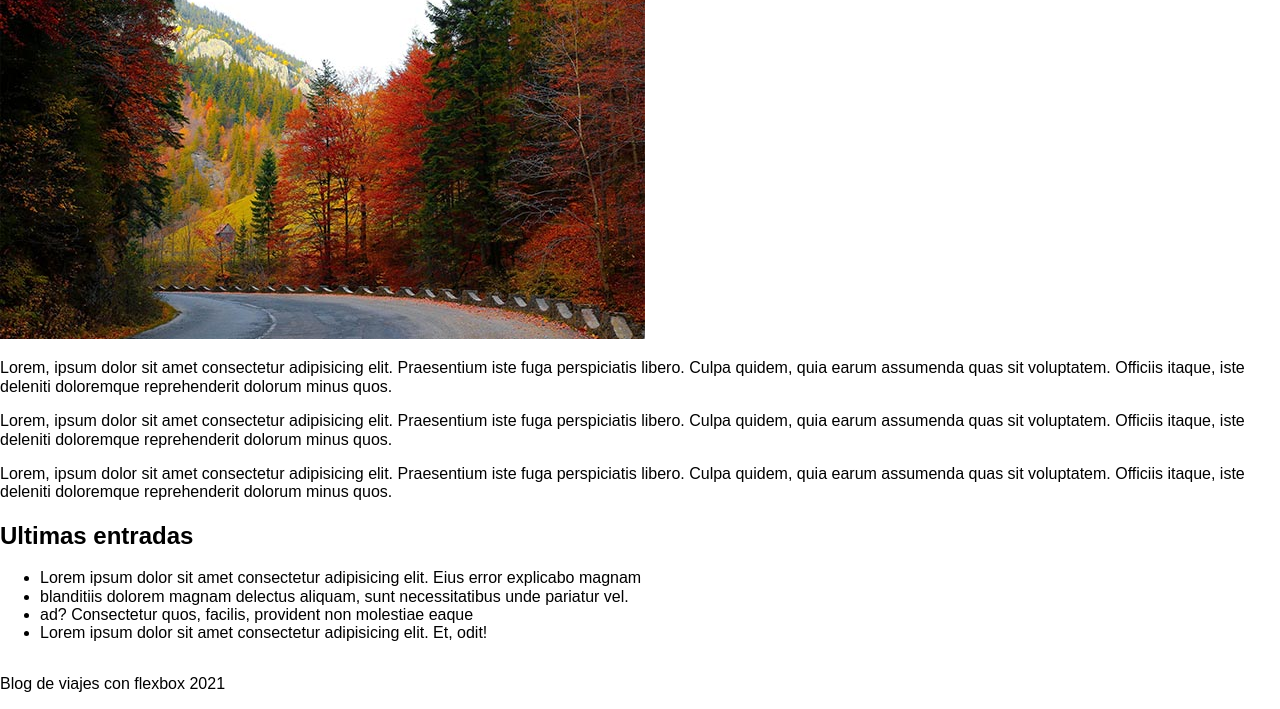
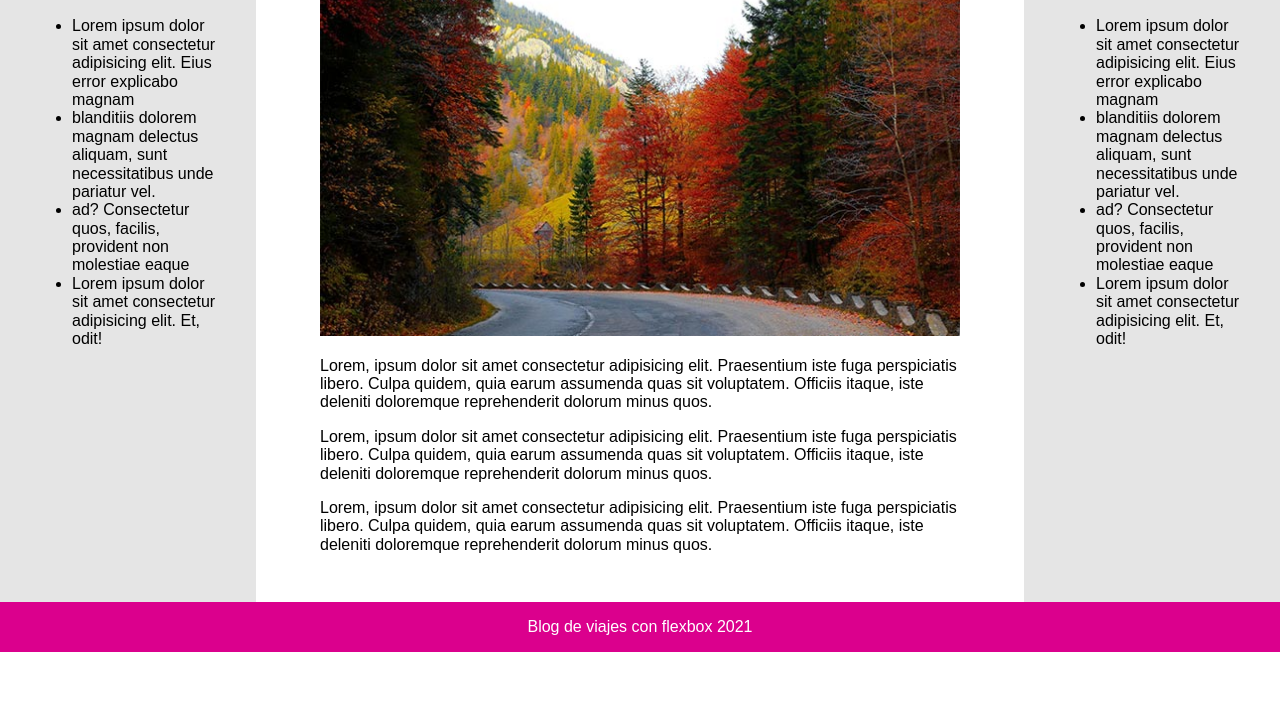
Before and after one commit to ojedam13/holy-grail, a plain HTML site: page index.html in a window 1280 px wide. Shown: the part 285-994 px from the top of the page. After the commit the page ends 937 px from the top, so only its background shows below. Drawn offline with nearby package versions, Linux system fonts and the light colour scheme.

Commit message:
agregando los sidebars

```diff
--- a/css/styles.css
+++ b/css/styles.css
@@ -44,9 +44,43 @@ img {
     color: wheat;
 }
 
+.contenido-principal{
+    max-width: 50%;
+    margin: 0 auto;
+    margin-bottom: 2rem;
+}
+
+.sidebar {
+    background-color: #e5e5e5;
+    padding: 2rem;
+}
+
+.footer{
+    background-color: #db008d;
+    text-align: center;
+    color: white;
+}
+
+h1 {
+    text-align: center;
+}
+
 @media screen and (min-width:768px) {
     .navegacion ul{
         flex-direction: row;
 
     }
+
+    .contenido{
+        display: flex;
+    }
+
+    .sidebar{
+        flex: 0 0 20%;
+        order: -1;
+    }
+
+    .derecha{
+        order: 2;
+    }
 }
--- a/index.html
+++ b/index.html
@@ -40,6 +40,15 @@
                 <li>Lorem ipsum dolor sit amet consectetur adipisicing elit. Et, odit!</li>
             </ul>
         </aside>
+        <aside class="sidebar derecha">
+            <h2>Ultimas entradas</h2>
+            <ul>
+                <li>Lorem ipsum dolor sit amet consectetur adipisicing elit. Eius error explicabo magnam</li>
+                <li>blanditiis dolorem magnam delectus aliquam, sunt necessitatibus unde pariatur vel.</li>
+                <li>ad? Consectetur quos, facilis, provident non molestiae eaque </li>
+                <li>Lorem ipsum dolor sit amet consectetur adipisicing elit. Et, odit!</li>
+            </ul>
+        </aside>
     </div> <!--contenido-->
     <footer class="footer">
         <p>Blog de viajes con flexbox 2021</p>
```
